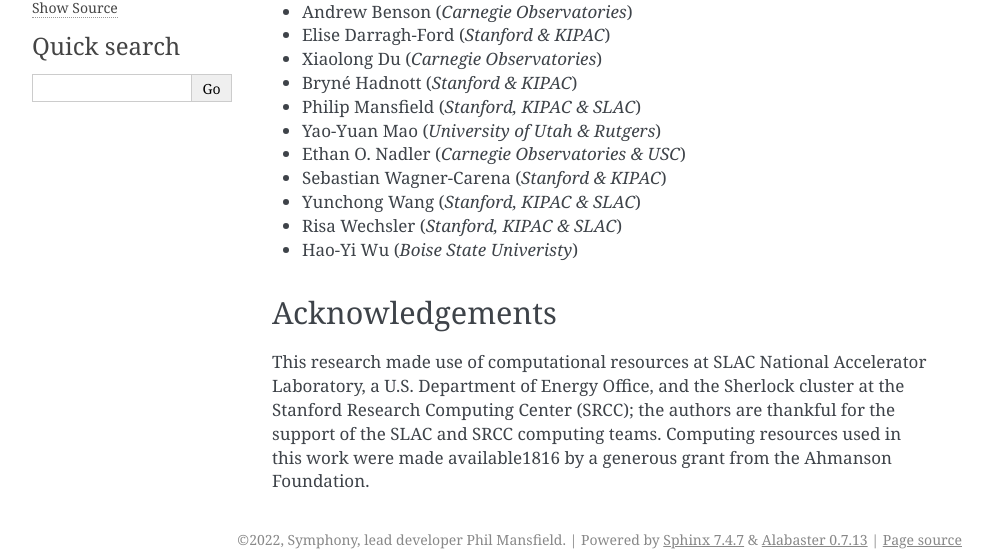
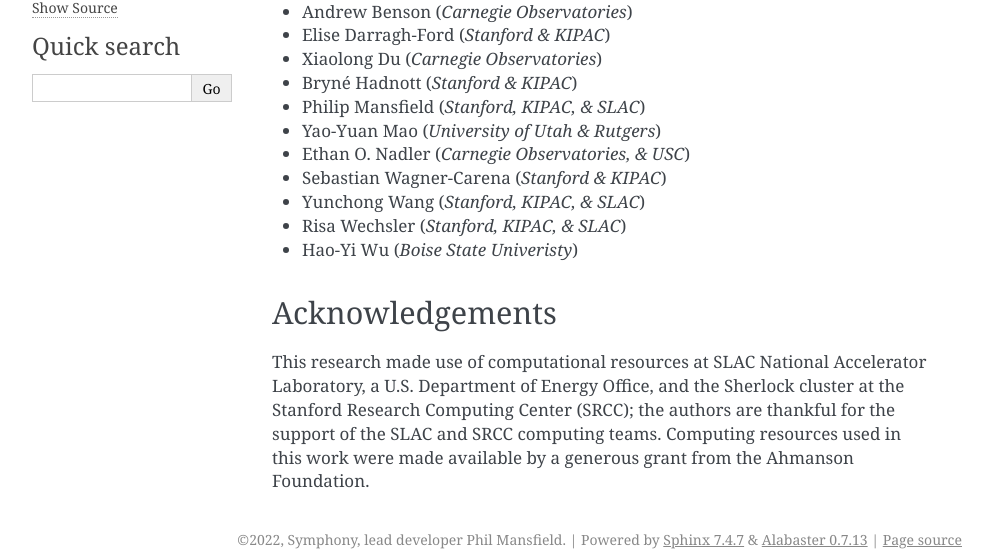
Before and after one commit to phil-mansfield/symphony, a Sphinx documentation site: the page built from docs/source/credits_acknowledgements.rst, in a window 1280 px wide. Shown: the part 216-773 px from the top of the page, without its empty margins (148-1141 px from the left). Built offline with Sphinx 7.4.7, drawn with Linux system fonts in a browser that asks for light colours.

Commit message:
Updated documentation

````diff
--- a/docs/source/credits_acknowledgements.rst
+++ b/docs/source/credits_acknowledgements.rst
@@ -11,15 +11,15 @@ Contributors
 - Elise Darragh-Ford (*Stanford & KIPAC*)
 - Xiaolong Du (*Carnegie Observatories*)
 - Bryné Hadnott (*Stanford & KIPAC*)
-- Philip Mansfield (*Stanford, KIPAC & SLAC*)
+- Philip Mansfield (*Stanford, KIPAC, & SLAC*)
 - Yao-Yuan Mao (*University of Utah & Rutgers*)
-- Ethan O. Nadler (*Carnegie Observatories & USC*)
+- Ethan O. Nadler (*Carnegie Observatories, & USC*)
 - Sebastian Wagner-Carena (*Stanford & KIPAC*)
-- Yunchong Wang (*Stanford, KIPAC & SLAC*)
-- Risa Wechsler (*Stanford, KIPAC & SLAC*)
+- Yunchong Wang (*Stanford, KIPAC, & SLAC*)
+- Risa Wechsler (*Stanford, KIPAC, & SLAC*)
 - Hao-Yi Wu (*Boise State Univeristy*)
 
 Acknowledgements
 ----------------
 
-This research made use of computational resources at SLAC National Accelerator Laboratory, a U.S. Department of Energy Office, and the Sherlock cluster at the Stanford Research Computing Center (SRCC); the authors are thankful for the support of the SLAC and SRCC computing teams. Computing resources used in this work were made available1816 by a generous grant from the Ahmanson Foundation.
+This research made use of computational resources at SLAC National Accelerator Laboratory, a U.S. Department of Energy Office, and the Sherlock cluster at the Stanford Research Computing Center (SRCC); the authors are thankful for the support of the SLAC and SRCC computing teams. Computing resources used in this work were made available by a generous grant from the Ahmanson Foundation.
--- a/docs/source/getting_started.rst
+++ b/docs/source/getting_started.rst
@@ -1,7 +1,7 @@
 Data Analysis Tutorial
 ======================
 
-Symphony data is stored in cutsom data formats and must be read with its analysis library, ```symlib``. This page contains tutorials and example code showing how to use this library. A complete, detailed reference for this library can be found :doc:`here <symlib_documentation>`
+Symphony data is stored in cutsom data formats and must be read with its analysis library, ``symlib``. This page contains tutorials and example code showing how to use this library. A complete, detailed reference for this library can be found :doc:`here <symlib_documentation>`.
 
 Installation
 ------------
--- a/docs/source/symlib_documentation.rst
+++ b/docs/source/symlib_documentation.rst
@@ -1,5 +1,9 @@
 Library Documentation
 =====================
+
+``symlib`` is Symphony's data analysis library. Symphony uses cutom file formats to reduce the size of files, to speed up common common tasks, and to make some common tasks easier. These library functions will allow you to work with these files. ``symlib`` also allows you to download Symphony data sets.
+
+This page is meant to be a full technical reference to this library. First-time users will probably find it easiest to start with the tutorial pages on :doc:`Data Access <data_access>` and :doc:`Data Analysis <getting_started>` rather than try to read through this pagr from start to finish.
 
 Units
 -----
````
Also changed, not shown: docs/source/background_reading.rst (+15 -0 lines).
